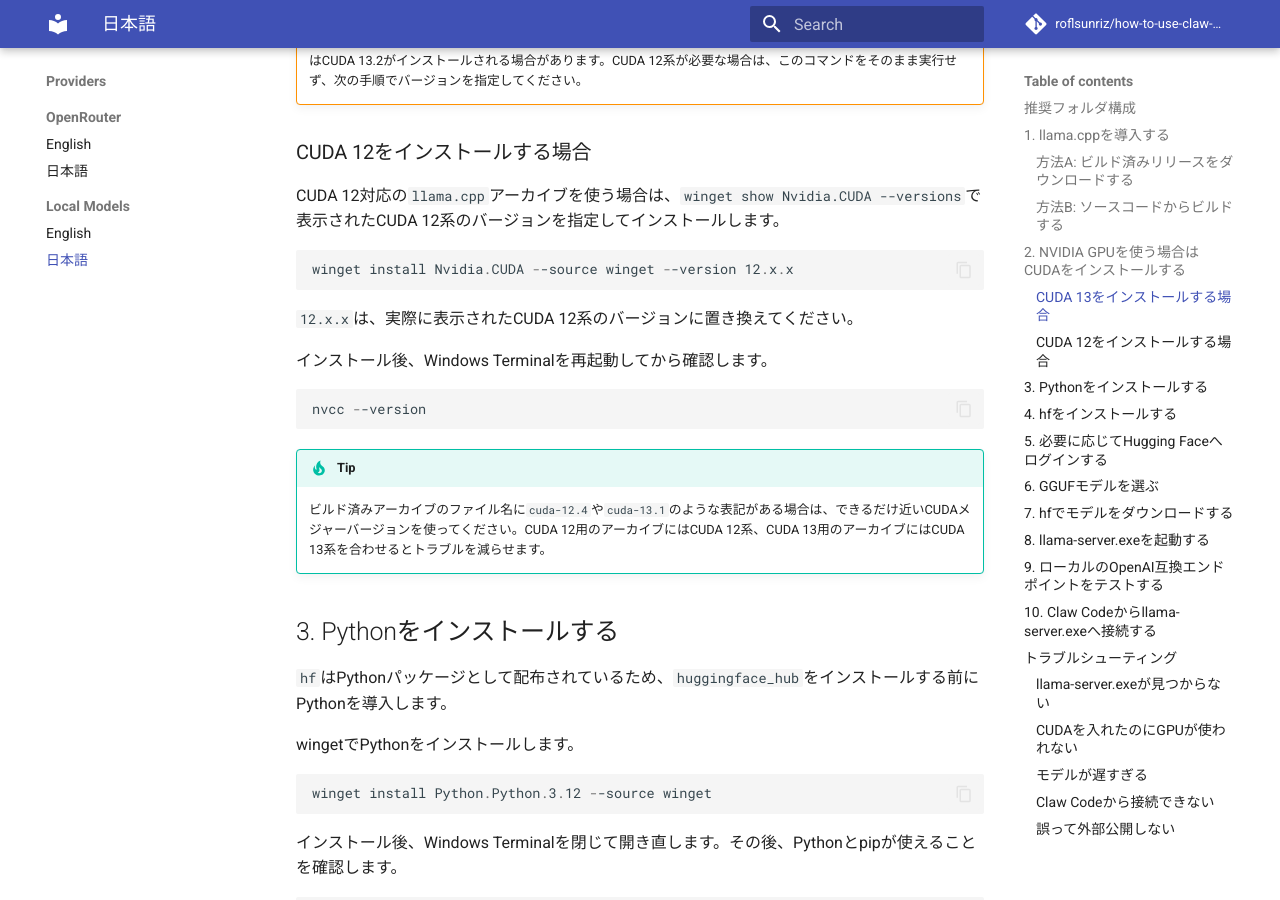
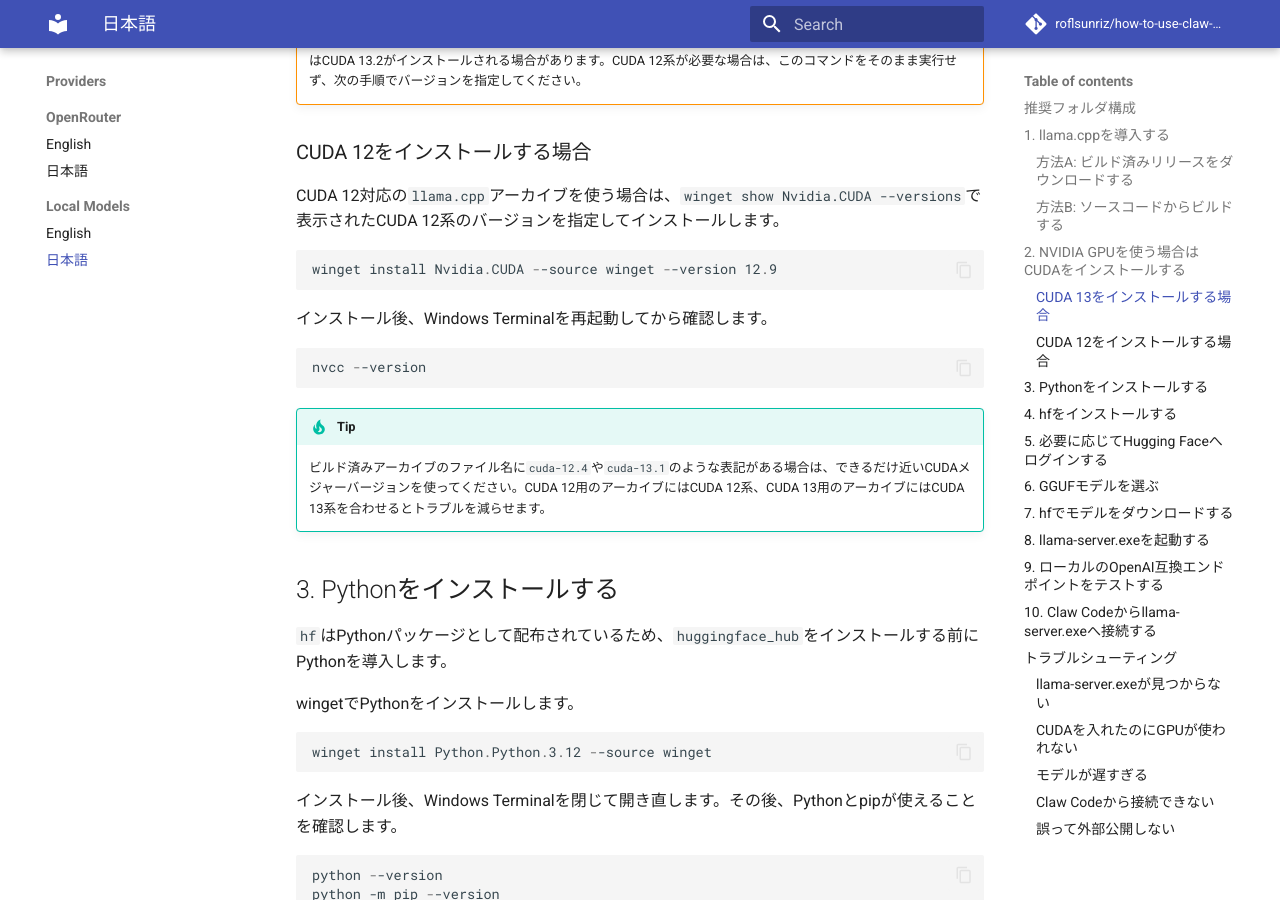
Before and after one commit to roflsunriz/how-to-use-claw-code, an MkDocs documentation site: the page built from docs/LOCAL-MODELS-ja-JP.md, in a window 1280 px wide and 900 px high, scrolled down 3193 px. Built offline with MkDocs 1.6.1 and Material for MkDocs 9.7.7, drawn with Linux system fonts in a browser that asks for light colours; comment, search, counter and statistics services are not loaded.

Commit message:
feat: CUDAインストール手順のバージョン指定を具体化

````diff
--- a/docs/LOCAL-MODELS-ja-JP.md
+++ b/docs/LOCAL-MODELS-ja-JP.md
@@ -123,10 +123,8 @@ winget install Nvidia.CUDA --source winget
 CUDA 12対応の`llama.cpp`アーカイブを使う場合は、`winget show Nvidia.CUDA --versions`で表示されたCUDA 12系のバージョンを指定してインストールします。
 
 ```powershell
-winget install Nvidia.CUDA --source winget --version 12.x.x
+winget install Nvidia.CUDA --source winget --version 12.9
 ```
-
-`12.x.x`は、実際に表示されたCUDA 12系のバージョンに置き換えてください。
 
 インストール後、Windows Terminalを再起動してから確認します。
 
````
Also changed, not shown: docs/LOCAL-MODELS-en-US.md (+1 -3 lines).
